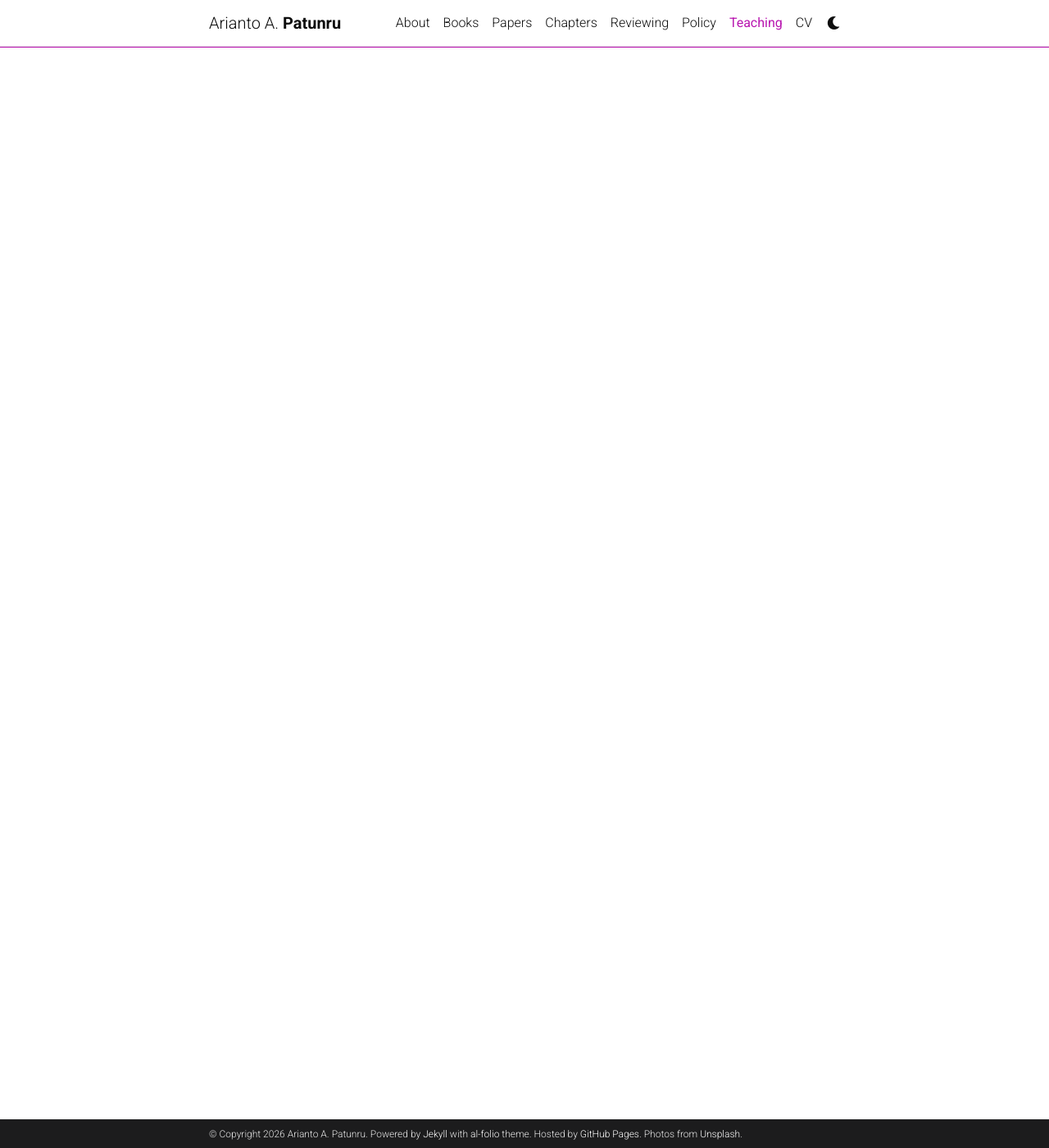
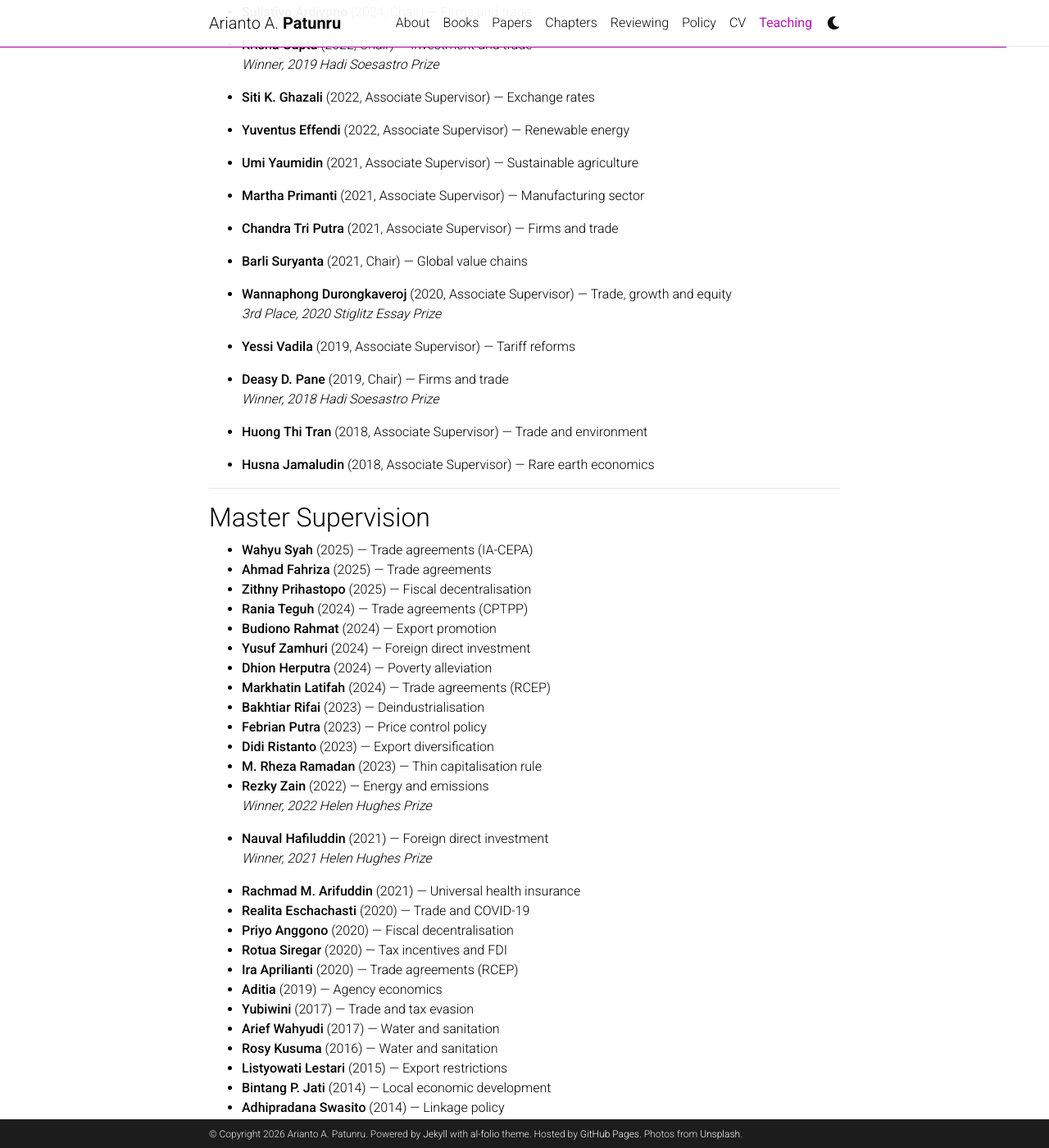
Before and after one commit to patunru/patunru.github.io, a Jekyll site: the page built from _pages/teaching.md, in a window 1280 px wide and 1400 px high, scrolled down 1148 px. Shown: the whole window at 82% size. Built offline with Jekyll 4.4.1, drawn with Linux system fonts in a browser that asks for light colours; comment, search, counter and statistics services are not loaded; a style sheet for code colours, icons or effects is not loaded; some of the changed text lies outside the part shown.

Commit message:
Update teaching.md

```diff
--- a/_pages/teaching.md
+++ b/_pages/teaching.md
@@ -1,12 +1,119 @@
 ---
 layout: page
+title: Teaching
 permalink: /teaching/
-title: Teaching
-description: Materials for courses you taught. Replace this text with your description.
 nav: true
-nav_order: 6
+nav_order: 7
 ---
 
-For now, this page is assumed to be a static description of your courses. You can convert it to a collection similar to `_projects/` so that you can have a dedicated page for each course.
+## Teaching Experience
 
-Organize your courses by years, topics, or universities, however you like!
+### Australian National University (2012–2019)
+
+- **Agricultural Economics and Resource Policy (IDEC8018)**
+- **Contemporary Perspectives in Environment–Society Interaction (ENVS8016)**
+- Invited lectures and specialist sessions
+
+---
+
+### Universitas Indonesia (2004–2011)
+
+**Microeconomics** (PhD, MS, CFA, MBA, BA)
+**Macroeconomics** (BA)
+**Natural Resources and Environmental Economics** (MS, BA)
+**Development Economics** (MS)
+**Institution and Regulation** (MS)
+**Indonesian Economy** (MS)
+**Planning in Development** (MS)
+
+---
+
+## PhD Supervision
+
+### Current
+
+- **Riky M. Ikhwan** (Associate Supervisor) — Global value chains
+- **M. Irfan Islami** (Associate Supervisor) — Sectoral development
+- **Novia Xu** (Associate Supervisor) — Green trade
+- **Mi Lim Kim** (Associate Supervisor) — Global value chains
+- **Eko Sumando** (Associate Supervisor) — Fiscal policy
+- **Saraswati Saraswati** (Associate Supervisor) — Monetary policy
+
+---
+
+### Past
+
+- **Andree Surianta** (2025, Associate Supervisor) — Foreign direct investment
+  *Winner, 2021 Hadi Soesastro Prize*
+
+- **Fanny Siaw-Sugiarto** (2025, Co-supervisor, Carleton University) — Free trade agreements
+
+- **Riandy Laksono** (2025, Chair) — Trade and development
+
+- **Abdul Nasir** (2024, Associate Supervisor) — Oil and gas extraction
+
+- **Vita Elysia** (2024, Associate Supervisor) — Sanitation
+
+- **Sulistiyo Ardiyono** (2024, Chair) — Firms and trade
+
+- **Krisna Gupta** (2022, Chair) — Investment and trade
+  *Winner, 2019 Hadi Soesastro Prize*
+
+- **Siti K. Ghazali** (2022, Associate Supervisor) — Exchange rates
+
+- **Yuventus Effendi** (2022, Associate Supervisor) — Renewable energy
+
+- **Umi Yaumidin** (2021, Associate Supervisor) — Sustainable agriculture
+
+- **Martha Primanti** (2021, Associate Supervisor) — Manufacturing sector
+
+- **Chandra Tri Putra** (2021, Associate Supervisor) — Firms and trade
+
+- **Barli Suryanta** (2021, Chair) — Global value chains
+
+- **Wannaphong Durongkaveroj** (2020, Associate Supervisor) — Trade, growth and equity
+  *3rd Place, 2020 Stiglitz Essay Prize*
+
+- **Yessi Vadila** (2019, Associate Supervisor) — Tariff reforms
+
+- **Deasy D. Pane** (2019, Chair) — Firms and trade
+  *Winner, 2018 Hadi Soesastro Prize*
+
+- **Huong Thi Tran** (2018, Associate Supervisor) — Trade and environment
+
+- **Husna Jamaludin** (2018, Associate Supervisor) — Rare earth economics
+
+---
+
+## Master Supervision
+
+- **Wahyu Syah** (2025) — Trade agreements (IA-CEPA)
+- **Ahmad Fahriza** (2025) — Trade agreements
+- **Zithny Prihastopo** (2025) — Fiscal decentralisation
+- **Rania Teguh** (2024) — Trade agreements (CPTPP)
+- **Budiono Rahmat** (2024) — Export promotion
+- **Yusuf Zamhuri** (2024) — Foreign direct investment
+- **Dhion Herputra** (2024) — Poverty alleviation
+- **Markhatin Latifah** (2024) — Trade agreements (RCEP)
+- **Bakhtiar Rifai** (2023) — Deindustrialisation
+- **Febrian Putra** (2023) — Price control policy
+- **Didi Ristanto** (2023) — Export diversification
+- **M. Rheza Ramadan** (2023) — Thin capitalisation rule
+- **Rezky Zain** (2022) — Energy and emissions
+  *Winner, 2022 Helen Hughes Prize*
+
+- **Nauval Hafiluddin** (2021) — Foreign direct investment
+  *Winner, 2021 Helen Hughes Prize*
+
+- **Rachmad M. Arifuddin** (2021) — Universal health insurance
+- **Realita Eschachasti** (2020) — Trade and COVID-19
+- **Priyo Anggono** (2020) — Fiscal decentralisation
+- **Rotua Siregar** (2020) — Tax incentives and FDI
+- **Ira Aprilianti** (2020) — Trade agreements (RCEP)
+- **Aditia** (2019) — Agency economics
+- **Yubiwini** (2017) — Trade and tax evasion
+- **Arief Wahyudi** (2017) — Water and sanitation
+- **Rosy Kusuma** (2016) — Water and sanitation
+- **Listyowati Lestari** (2015) — Export restrictions
+- **Bintang P. Jati** (2014) — Local economic development
+- **Adhipradana Swasito** (2014) — Linkage policy
```
